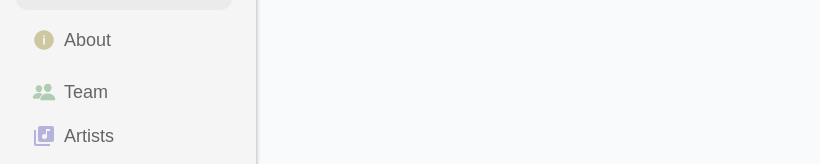
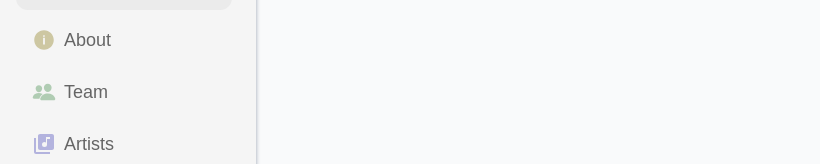
Before and after one commit to Knights-Records-UCF/Knights-Record-Website, a Next.js app: page / in a window 1280 px wide. Shown: the part 162-326 px from the top of the page, without its empty margins (0-820 px from the left). Built offline with nearby package versions, Linux system fonts and the light colour scheme.

Commit message:
another alignment fix

```diff
--- a/app/components/Navbar.tsx
+++ b/app/components/Navbar.tsx
@@ -65,7 +65,7 @@ export default function Navbar() {
                     <button
                     type="button"
                     onClick={() => setTeamsOpen((v) => !v)}
-                    className="w-full text-left px-4 py-2 pb-0 rounded-lg hover:bg-[#EBEBEB] flex flex-row items-center gap-2 text-[#656565] "
+                    className="w-full text-left px-4 py-2 rounded-lg hover:bg-[#EBEBEB] flex flex-row items-center gap-2 text-[#656565] "
                     >
                     <IoPeople className="text-2xl text-[#b0ccb3]" /> Team
                     </button>
@@ -77,7 +77,7 @@ export default function Navbar() {
                             ${teamsOpen ? "max-h-96 opacity-100" : "max-h-0 opacity-0"}
                         `}
                         >
-                        <div className="my-2 h-px w-6/7 mx-auto bg-[#D8D8D8] " />
+                        <div className="my-2 h-px mt-0 w-6/7 mx-auto bg-[#D8D8D8] " />
 
                         <Link
                             href="/teams/executive"
```
